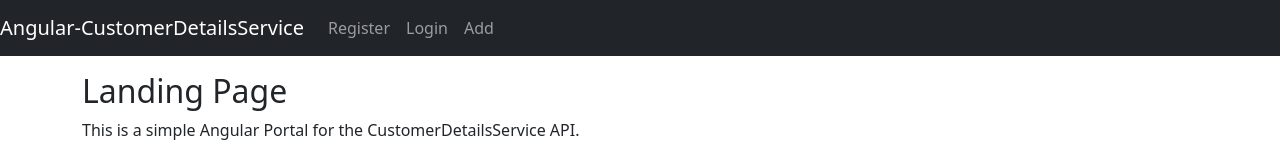
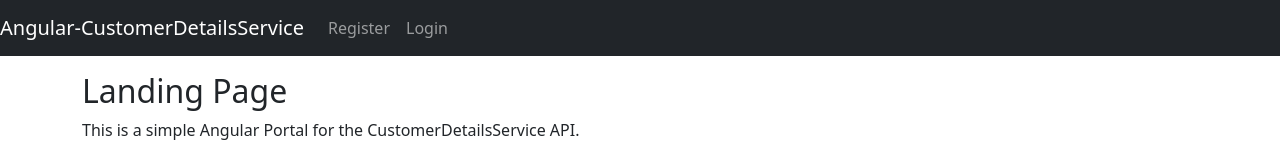
Before and after one commit to ThatDRW/Angular-CustomerDetailsService, an Angular app: page / in a window 1280 px wide. Shown: the top 156 px of the page. Built offline with nearby package versions, Linux system fonts and the light colour scheme.

Commit message:
Fix: Removed unused nav element.

```diff
--- a/src/app/app.component.html
+++ b/src/app/app.component.html
@@ -8,9 +8,6 @@
         <li class="nav-item">
             <a routerLink="login" class="nav-link">Login</a>
         </li>
-        <li class="nav-item">
-          <a routerLink="add" class="nav-link">Add</a>
-        </li>
       </div>
     </nav>
 
```
